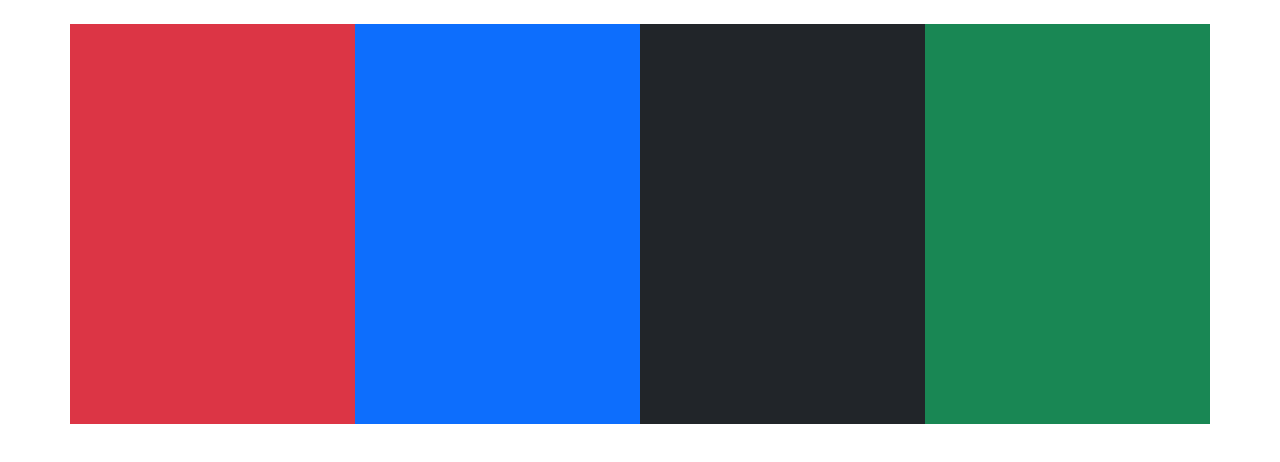
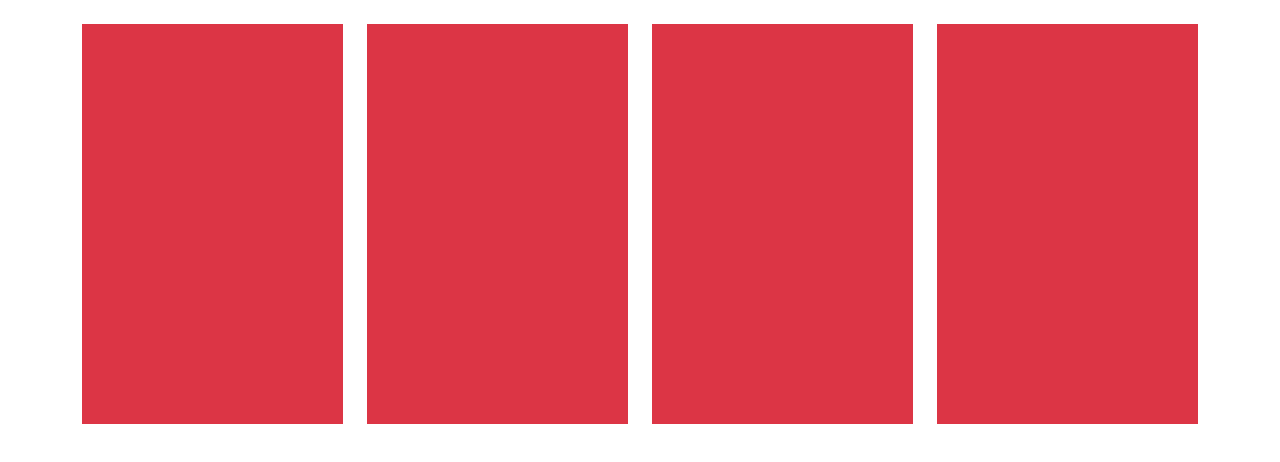
Before and after one commit to gogiabu/bootstrap--ferebi-dabaleba-2, a plain HTML site: page index.html in a window 1280 px wide. Drawn offline with nearby package versions, Linux system fonts and the light colour scheme.

Commit message:
Update index.html

```diff
--- a/index.html
+++ b/index.html
@@ -14,17 +14,17 @@
 <body>
     <div class="container">
         <div class="row">
-            <div class="col-md-3 col-12 bg-danger mt-4">
-                <div class="box"></div>
+            <div class="col-md-3 col-12">
+                <div class="bg-danger mt-4 box"></div>
             </div>
-            <div class="col-md-3 col-12 bg-primary mt-4">
-                <div class="box"></div>
+            <div class="col-md-3 col-12">
+                <div class="bg-danger mt-4 box"></div>
             </div>
-            <div class="col-md-3 col-12 bg-dark mt-4">
-                <div class="box"></div>
+            <div class="col-md-3 col-12">
+                <div class="bg-danger mt-4 box"></div>
             </div>
-            <div class="col-md-3 col-12 bg-success mt-4">
-                <div class="box"></div>
+            <div class="col-md-3 col-12">
+                <div class="bg-danger mt-4 box"></div>
             </div>
         </div>
     </div>
```
